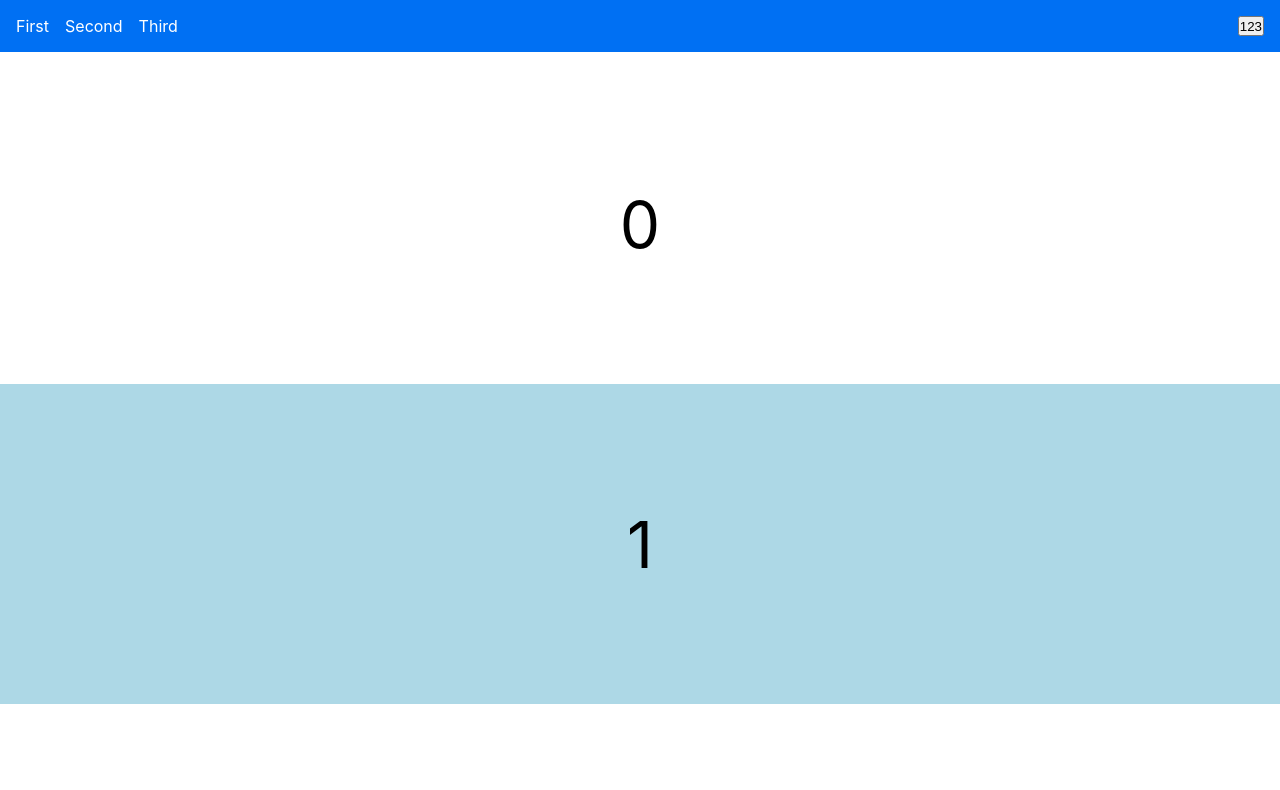
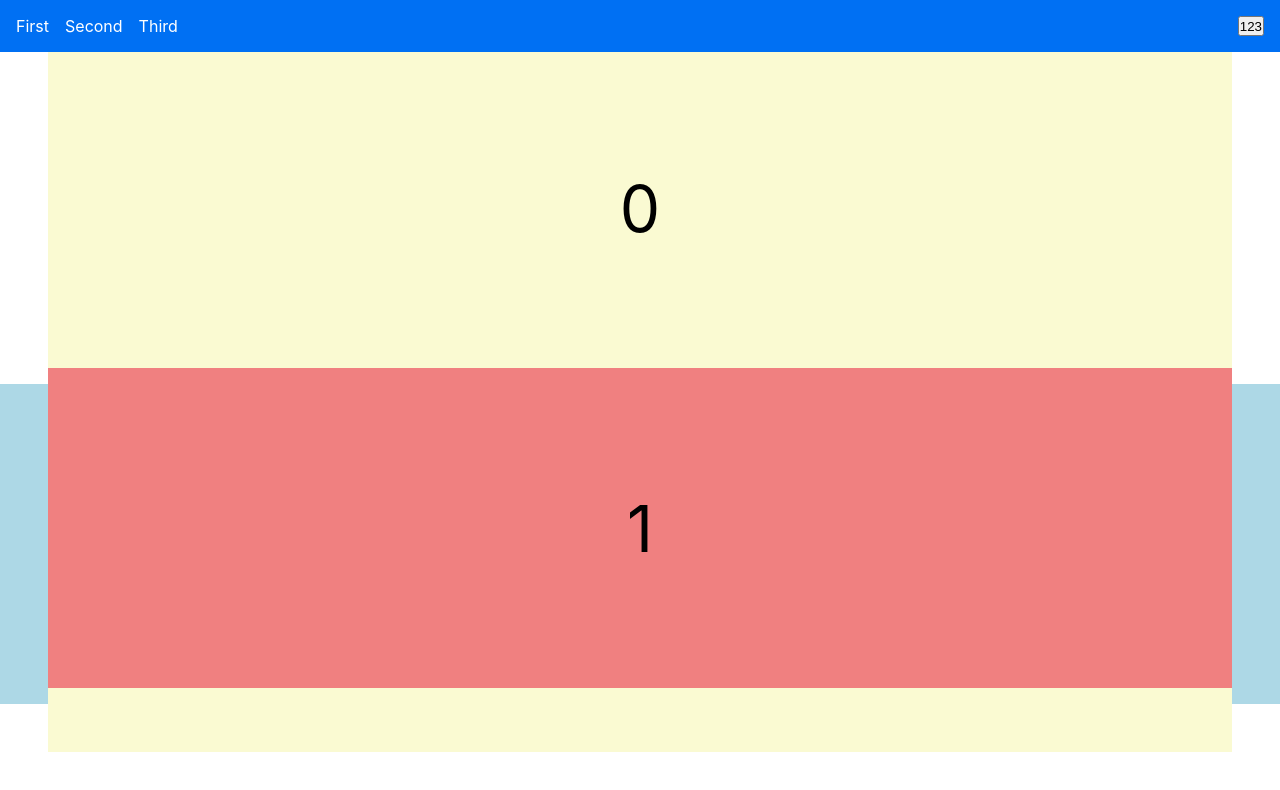
Before and after one commit to Sadlize/nextjs-demo, a Next.js app: page / in a window 1280 px wide. Both pictures are taken after a click on the button "123". Shown: the top 790 px of the page. Built offline with nearby package versions, Linux system fonts and the light colour scheme.

Commit message:
add pseudo popup

```diff
--- a/pages/index.js
+++ b/pages/index.js
@@ -30,6 +30,13 @@ export default function Home() {
         <link rel="icon" href="/favicon.ico" />
       </Head>
 
+      {test && (
+        <div className={styles.popup}>
+          {new Array(100).fill().map((item, i) => (
+            <div key={i} className={styles.popupBlock}>{i}</div>
+          ))}
+        </div>
+      )}
       <header>
         <nav className={styles.header}>
           <ul>
--- a/styles/Home.module.css
+++ b/styles/Home.module.css
@@ -82,3 +82,26 @@ $main_colorDark: #0046be;
     background-color: lightblue;
   }
 }
+
+.popup {
+  position: fixed;
+  top: 3rem;
+  left: 3rem;
+  right: 3rem;
+  bottom: 3rem;
+  overflow: auto;
+}
+
+.popupBlock {
+  width: 100%;
+  height: 20rem;
+  display: flex;
+  justify-content: center;
+  align-items: center;
+  font-size: 4rem;
+  background-color: lightgoldenrodyellow;
+
+  &:nth-child(even) {
+    background-color: lightcoral;
+  }
+}
```
